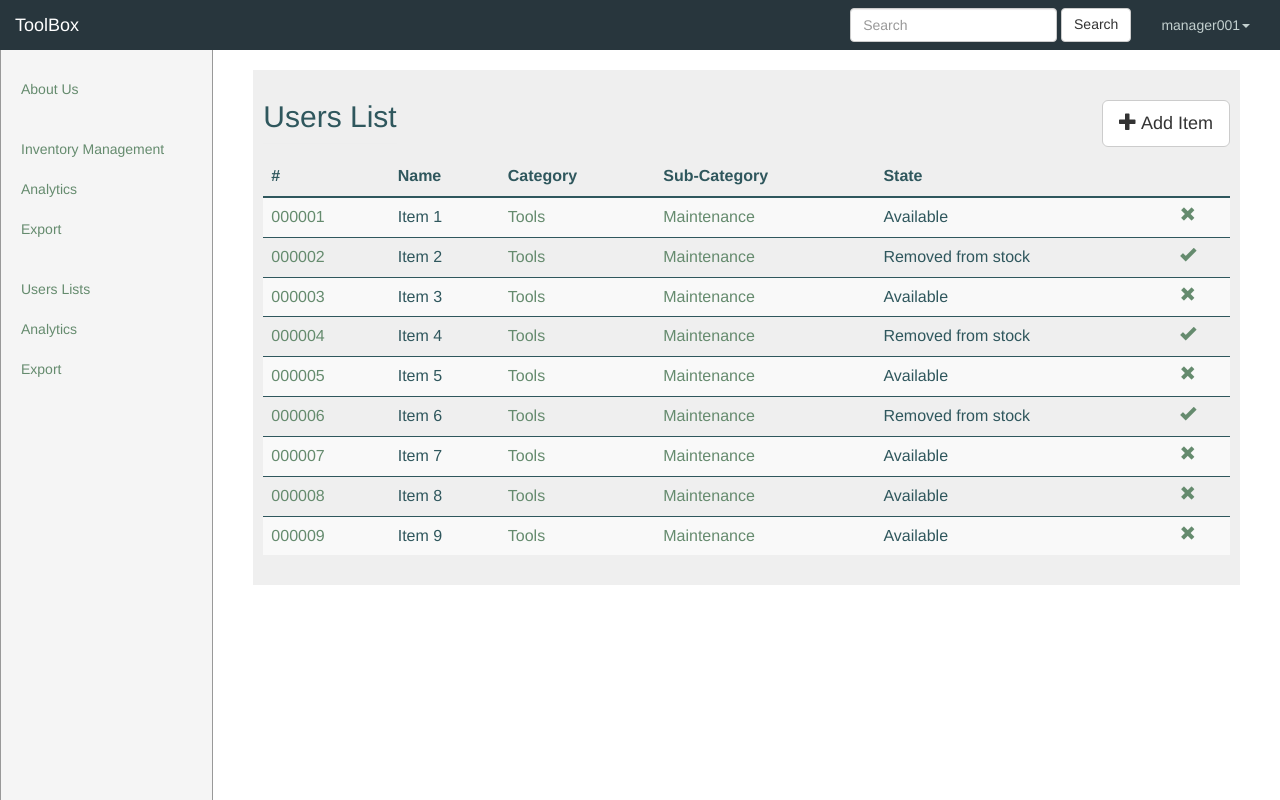
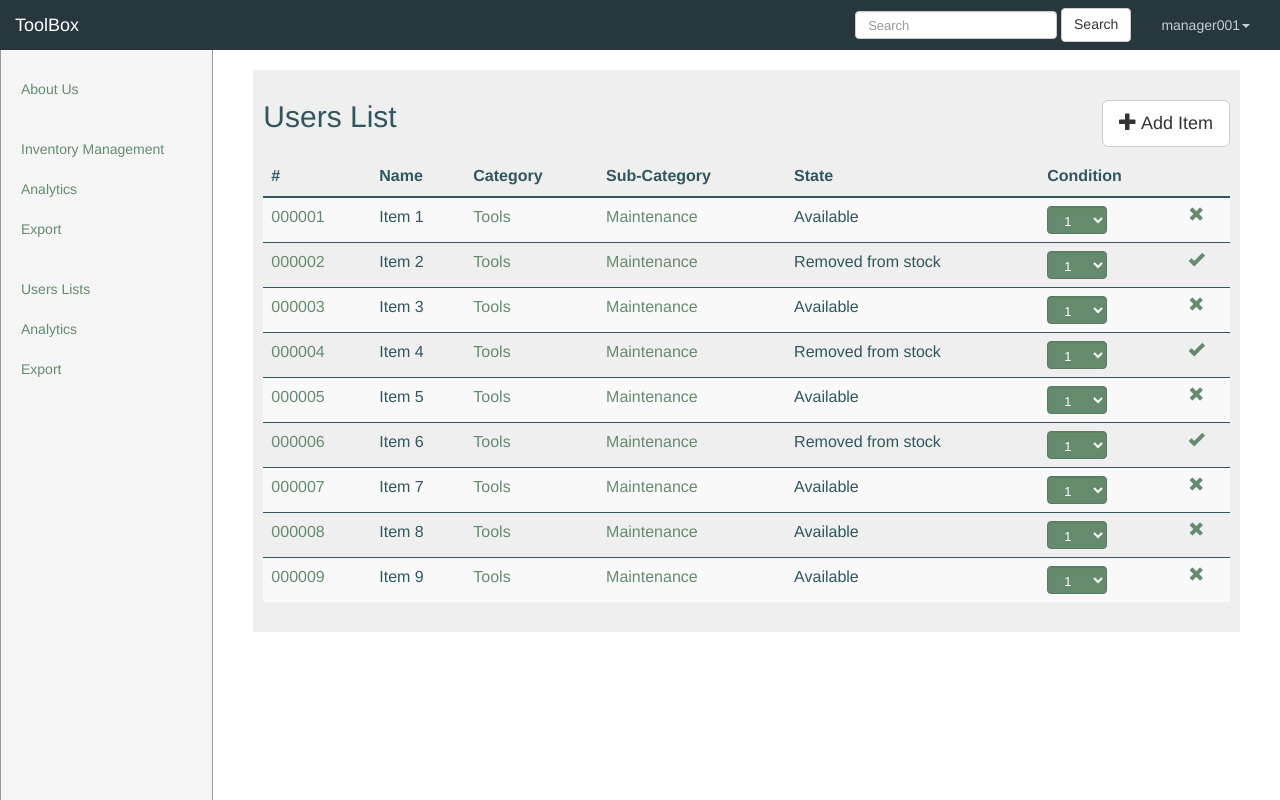
Before and after one commit to 444Duarte/LBAW, a PHP site: page /templates/inventory_management.php in a window 1280 px wide. Run offline with PHP 8.4, Linux system fonts and the light colour scheme; some web fonts are replaced.

Commit message:
Added col for changing condition

```diff
--- a/templates/css/inventory_management.css
+++ b/templates/css/inventory_management.css
@@ -17,3 +17,9 @@
 		margin-bottom: 10px;
 	}
 }
+
+.form-control{
+	width: 60px;
+	height: 28px;
+	font-size: 	small;
+}
--- a/templates/inventory_management.php
+++ b/templates/inventory_management.php
@@ -25,6 +25,7 @@
                     <th>Category</th>
                     <th>Sub-Category</th>
                     <th>State</th>
+                    <th>Condition</th>
                     <th></th>
                   </tr>
               </thead>
@@ -35,6 +36,13 @@
                   <td><a href="">Tools</a></td>
                   <td><a href="">Maintenance</a></td>
                   <td>Available</td>
+                  <td><select class="form-control btn-primary dropdown-toggle">
+                    <option value="1">1</option>
+                    <option value="2">2</option>
+                    <option value="3">3</option>
+                    <option value="4">4</option>
+                    <option value="5">5</option>
+                  </select></td>
                   <td><a href="" title="Remove item"><span class="glyphicon glyphicon-remove" aria-hidden="true"></span></a></td>
                 </tr>
                 <tr>
@@ -43,6 +51,13 @@
                   <td><a href="">Tools</a></td>
                   <td><a href="">Maintenance</a></td>
                   <td>Removed from stock</td>
+                  <td><select class="form-control btn-primary dropdown-toggle">
+                    <option value="1">1</option>
+                    <option value="2">2</option>
+                    <option value="3">3</option>
+                    <option value="4">4</option>
+                    <option value="5">5</option>
+                  </select></td>
 									<td><a href="" title="Revive item"><span class="glyphicon glyphicon-ok" aria-hidden="true"></span></a></td>
                 </tr>
                 <tr>
@@ -51,6 +66,13 @@
                   <td><a href="">Tools</a></td>
                   <td><a href="">Maintenance</a></td>
                   <td>Available</td>
+                  <td><select class="form-control btn-primary dropdown-toggle">
+                    <option value="1">1</option>
+                    <option value="2">2</option>
+                    <option value="3">3</option>
+                    <option value="4">4</option>
+                    <option value="5">5</option>
+                  </select></td>
 									<td><a href="" title="Remove item"><span class="glyphicon glyphicon-remove" aria-hidden="true"></span></a></td>
                 </tr>
                 <tr>
@@ -59,6 +81,13 @@
                   <td><a href="">Tools</a></td>
                   <td><a href="">Maintenance</a></td>
                   <td>Removed from stock</td>
+                  <td><select class="form-control btn-primary dropdown-toggle">
+                    <option value="1">1</option>
+                    <option value="2">2</option>
+                    <option value="3">3</option>
+                    <option value="4">4</option>
+                    <option value="5">5</option>
+                  </select></td>
 									<td><a href="" title="Revive item"><span class="glyphicon glyphicon-ok" aria-hidden="true"></span></a></td>
                 </tr>
                 <tr>
@@ -67,6 +96,13 @@
                   <td><a href="">Tools</a></td>
                   <td><a href="">Maintenance</a></td>
                   <td>Available</td>
+                  <td><select class="form-control btn-primary dropdown-toggle">
+                    <option value="1">1</option>
+                    <option value="2">2</option>
+                    <option value="3">3</option>
+                    <option value="4">4</option>
+                    <option value="5">5</option>
+                  </select></td>
 									<td><a href="" title="Remove item"><span class="glyphicon glyphicon-remove" aria-hidden="true"></span></a></td>
                 </tr>
                 <tr>
@@ -75,6 +111,13 @@
                   <td><a href="">Tools</a></td>
                   <td><a href="">Maintenance</a></td>
                   <td>Removed from stock</td>
+                  <td><select class="form-control btn-primary dropdown-toggle">
+                    <option value="1">1</option>
+                    <option value="2">2</option>
+                    <option value="3">3</option>
+                    <option value="4">4</option>
+                    <option value="5">5</option>
+                  </select></td>
 									<td><a href="" title="Revive item"><span class="glyphicon glyphicon-ok" aria-hidden="true"></span></a></td>
                 </tr>
                 <tr>
@@ -83,6 +126,13 @@
                   <td><a href="">Tools</a></td>
                   <td><a href="">Maintenance</a></td>
                   <td>Available</td>
+                  <td><select class="form-control btn-primary dropdown-toggle">
+                    <option value="1">1</option>
+                    <option value="2">2</option>
+                    <option value="3">3</option>
+                    <option value="4">4</option>
+                    <option value="5">5</option>
+                  </select></td>
 									<td><a href="" title="Remove item"><span class="glyphicon glyphicon-remove" aria-hidden="true"></span></a></td>
                 </tr>
                 <tr>
@@ -91,6 +141,13 @@
                   <td><a href="">Tools</a></td>
                   <td><a href="">Maintenance</a></td>
                   <td>Available</td>
+                  <td><select class="form-control btn-primary dropdown-toggle">
+                    <option value="1">1</option>
+                    <option value="2">2</option>
+                    <option value="3">3</option>
+                    <option value="4">4</option>
+                    <option value="5">5</option>
+                  </select></td>
 									<td><a href="" title="Remove item"><span class="glyphicon glyphicon-remove" aria-hidden="true"></span></a></td>
                 </tr>
                 <tr>
@@ -99,6 +156,13 @@
                   <td><a href="">Tools</a></td>
                   <td><a href="">Maintenance</a></td>
                   <td>Available</td>
+                  <td><select class="form-control btn-primary dropdown-toggle">
+                    <option value="1">1</option>
+                    <option value="2">2</option>
+                    <option value="3">3</option>
+                    <option value="4">4</option>
+                    <option value="5">5</option>
+                  </select></td>
 									<td><a href="" title="Remove item"><span class="glyphicon glyphicon-remove" aria-hidden="true"></span></a></td>
                 </tr>
               </tbody>
```
